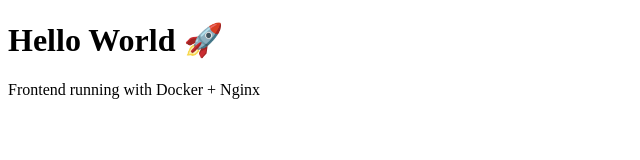
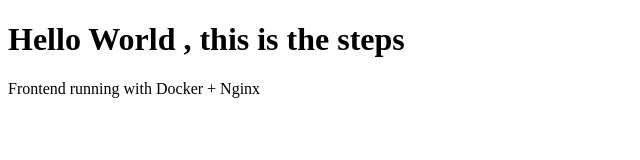
Before and after one commit to 22MCAN033/front-back-test-github, a plain HTML site: page frontend/index.html in a window 1280 px wide. Shown: the whole page, without its empty margins (0-640 px from the left). Drawn offline with Linux system fonts and the light colour scheme.

Commit message:
Update index.html

```diff
--- a/frontend/index.html
+++ b/frontend/index.html
@@ -5,7 +5,7 @@
   <title>Hello</title>
 </head>
 <body>
-  <h1>Hello World 🚀</h1>
+  <h1>Hello World , this is the steps </h1>
   <p>Frontend running with Docker + Nginx</p>
 </body>
 </html>
```
